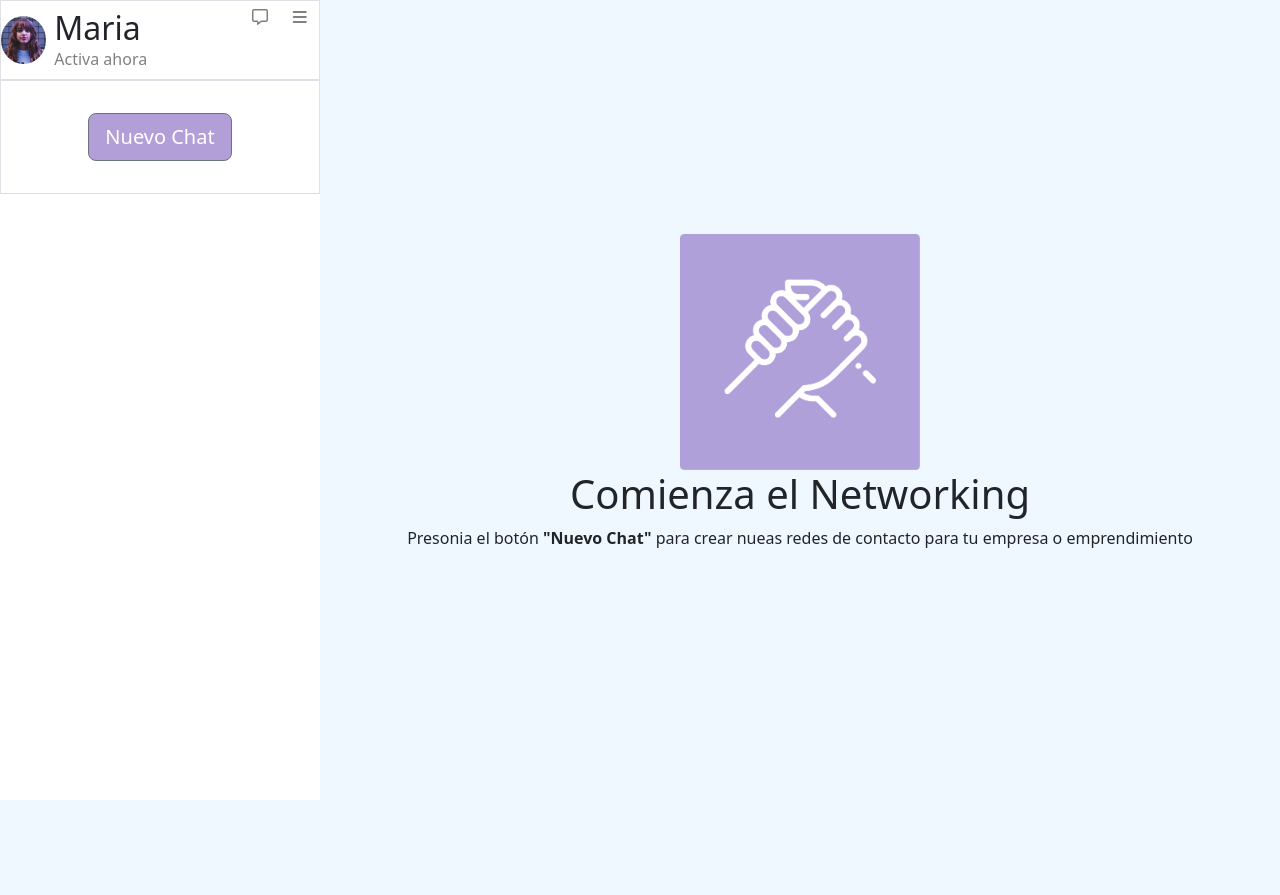
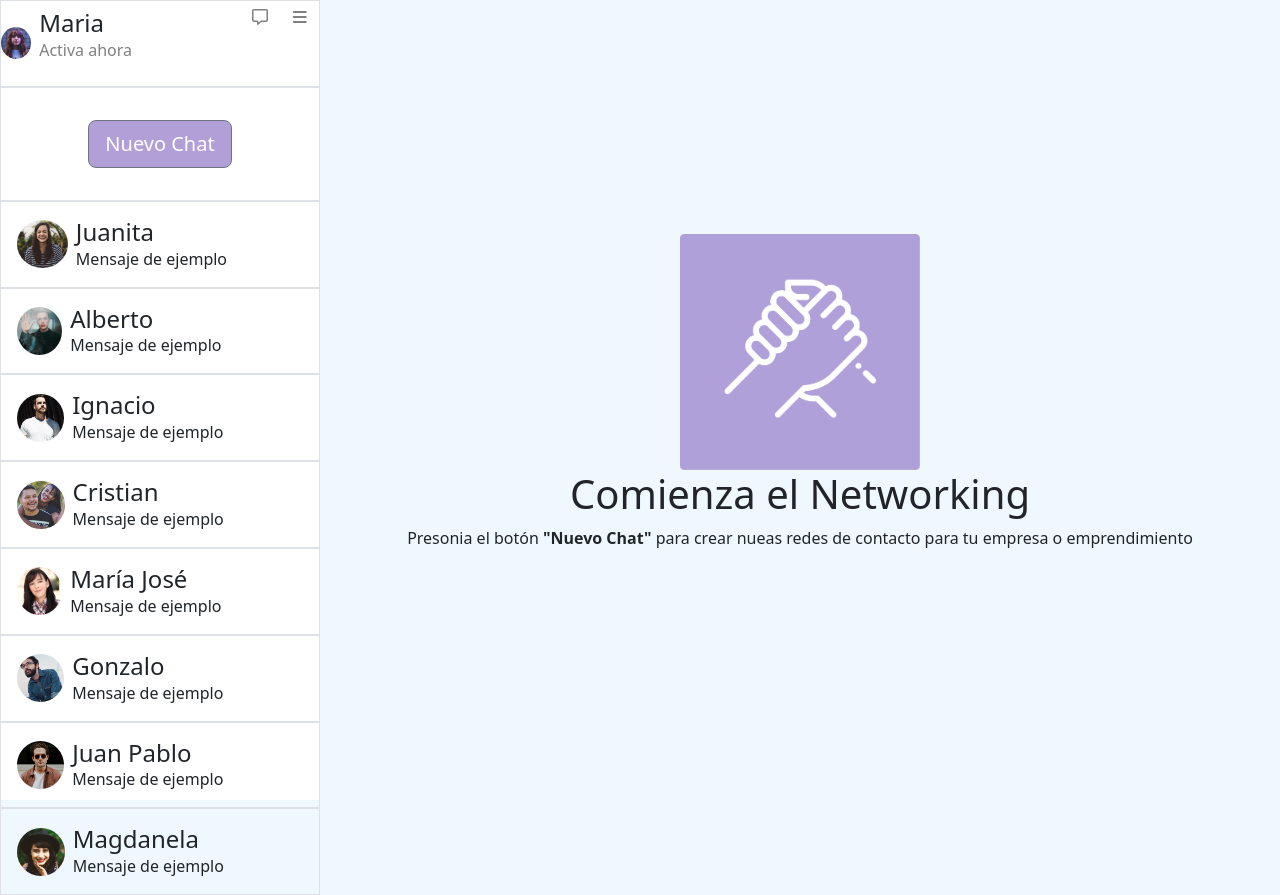
Before and after one commit to Rob3rto-Lira/Desafio-Flexbox, a plain HTML site: page index.html in a window 1280 px wide. Before the commit the page ends 800 px from the top, so only its background shows below. Drawn offline with nearby package versions, Linux system fonts and the light colour scheme.

Commit message:
Chats done

```diff
--- a/assets/CSS/style.css
+++ b/assets/CSS/style.css
@@ -1,4 +1,3 @@
-
 body {
   margin: 0;
   padding: 0;
@@ -52,6 +51,18 @@ main {
 
 .imageCircle {
   border-radius: 50%;
+  max-height: 2rem;
+}
+
+.chatContainer {
+  display: flex;
+  align-items: center;
+  gap: 0.5em;
+  padding: 1em;
+}
+
+.contact {
+  border-radius: 50%;
   max-height: 3rem;
 }
 
--- a/index.html
+++ b/index.html
@@ -29,8 +29,8 @@
                   class="imageCircle"
                 />
                 <div>
-                  <h2 class="noMargin">Maria</h2>
-                  <span class="gris">Activa ahora</span>
+                  <h4 class="noMargin">Maria</h4>
+                  <p class="gris">Activa ahora</p>
                 </div>
               </div>
               <div
@@ -47,12 +47,105 @@
             Nuevo Chat
           </button>
         </div>
-        <p></p>
+        <!-- Chats -->
+        <div class="border">
+          <div class="chatContainer">
+            <div class="profile-info">
+              <img src="./assets/imgs/juanita.jpg" alt="" class="contact" />
+              <div>
+                <h4 class="noMargin">Juanita</h4>
+                <span>Mensaje de ejemplo</span>
+              </div>
+            </div>
+          </div>
+        </div>
+        <div class="border">
+          <div class="chatContainer">
+            <div class="profile-info">
+              <img src="./assets/imgs/alberto.jpg" alt="" class="contact" />
+              <div>
+                <h4 class="noMargin">Alberto</h4>
+                <span>Mensaje de ejemplo</span>
+              </div>
+            </div>
+          </div>
+        </div>
+        <div class="border">
+          <div class="chatContainer">
+            <div class="profile-info">
+              <img src="./assets/imgs/ignacio.jpg" alt="" class="contact" />
+              <div>
+                <h4 class="noMargin">Ignacio</h4>
+                <span>Mensaje de ejemplo</span>
+              </div>
+            </div>
+          </div>
+        </div>
+        <div class="border">
+          <div class="chatContainer">
+            <div class="profile-info">
+              <img src="./assets/imgs/cristian.jpg" alt="" class="contact" />
+              <div>
+                <h4 class="noMargin">Cristian</h4>
+                <span>Mensaje de ejemplo</span>
+              </div>
+            </div>
+          </div>
+        </div>
+        <div class="border">
+          <div class="chatContainer">
+            <div class="profile-info">
+              <img src="./assets/imgs/maria-jose.jpg" alt="" class="contact" />
+              <div>
+                <h4 class="noMargin">María José</h4>
+                <span>Mensaje de ejemplo</span>
+              </div>
+            </div>
+          </div>
+        </div>
+        <div class="border">
+          <div class="chatContainer">
+            <div class="profile-info">
+              <img src="./assets/imgs/gonzalo.jpg" alt="" class="contact" />
+              <div>
+                <h4 class="noMargin">Gonzalo</h4>
+                <span>Mensaje de ejemplo</span>
+              </div>
+            </div>
+          </div>
+        </div>
+        <div class="border">
+          <div class="chatContainer">
+            <div class="profile-info">
+              <img src="./assets/imgs/juan-pablo.jpg" alt="" class="contact" />
+              <div>
+                <h4 class="noMargin">Juan Pablo</h4>
+                <span>Mensaje de ejemplo</span>
+              </div>
+            </div>
+          </div>
+        </div>
+        <div class="border">
+          <div class="chatContainer">
+            <div class="profile-info">
+              <img src="./assets/imgs/magdalena.jpg" alt="" class="contact" />
+              <div>
+                <h4 class="noMargin">Magdanela</h4>
+                <span>Mensaje de ejemplo</span>
+              </div>
+            </div>
+          </div>
+        </div>
+
+        <!-- Fin -->
       </aside>
       <main>
         <img src="./assets/imgs/hand.png" alt="logo" class="logo" />
         <h1>Comienza el Networking</h1>
-        <p>Presonia el botón <strong>"Nuevo Chat"</strong> para crear nueas redes de contacto para tu empresa o emprendimiento</p>
+        <p>
+          Presonia el botón <strong>"Nuevo Chat"</strong> para crear nueas redes
+          de contacto para tu empresa o emprendimiento
+        </p>
       </main>
     </div>
     <script
```
Also changed, not shown: assets/imgs/alberto.jpg (renamed from assets/imgs/Screen Shot 2018-11-28 at 15.32.16.jpg), assets/imgs/cristian.jpg (renamed from assets/imgs/Screen Shot 2018-11-28 at 15.28.30.jpg), assets/imgs/gonzalo.jpg (renamed from assets/imgs/Screen Shot 2018-11-28 at 15.31.09.jpg), assets/imgs/ignacio.jpg (renamed from assets/imgs/Screen Shot 2018-11-28 at 15.30.34.jpg), assets/imgs/juan-pablo.jpg (renamed from assets/imgs/Screen Shot 2018-11-28 at 15.30.54.jpg), assets/imgs/juanita.jpg (renamed from assets/imgs/Screen Shot 2018-11-28 at 15.27.14.jpg), assets/imgs/magdalena.jpg (renamed from assets/imgs/Screen Shot 2018-11-28 at 15.28.04.jpg), assets/imgs/maria-jose.jpg (renamed from assets/imgs/Screen Shot 2018-11-28 at 15.32.44.jpg).
